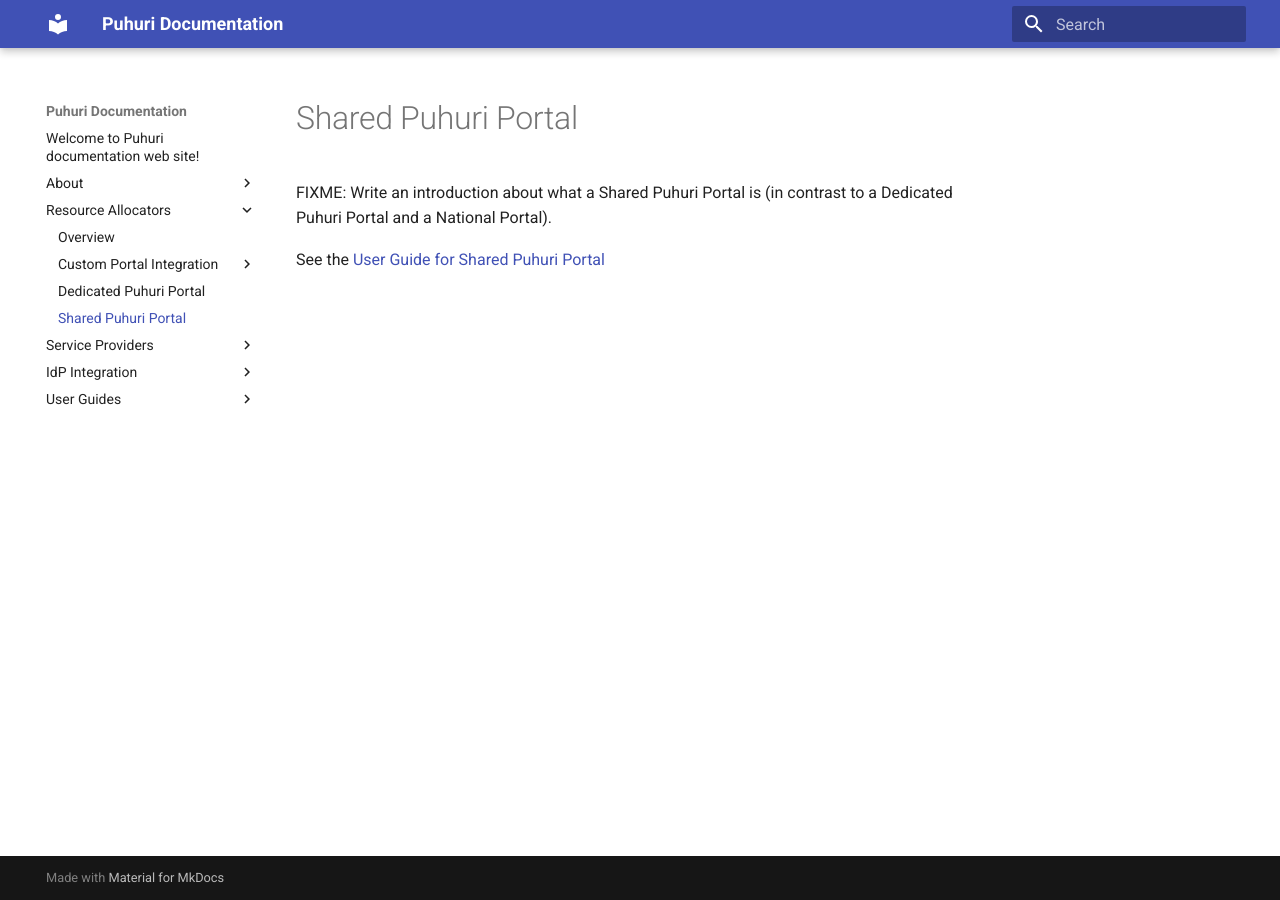
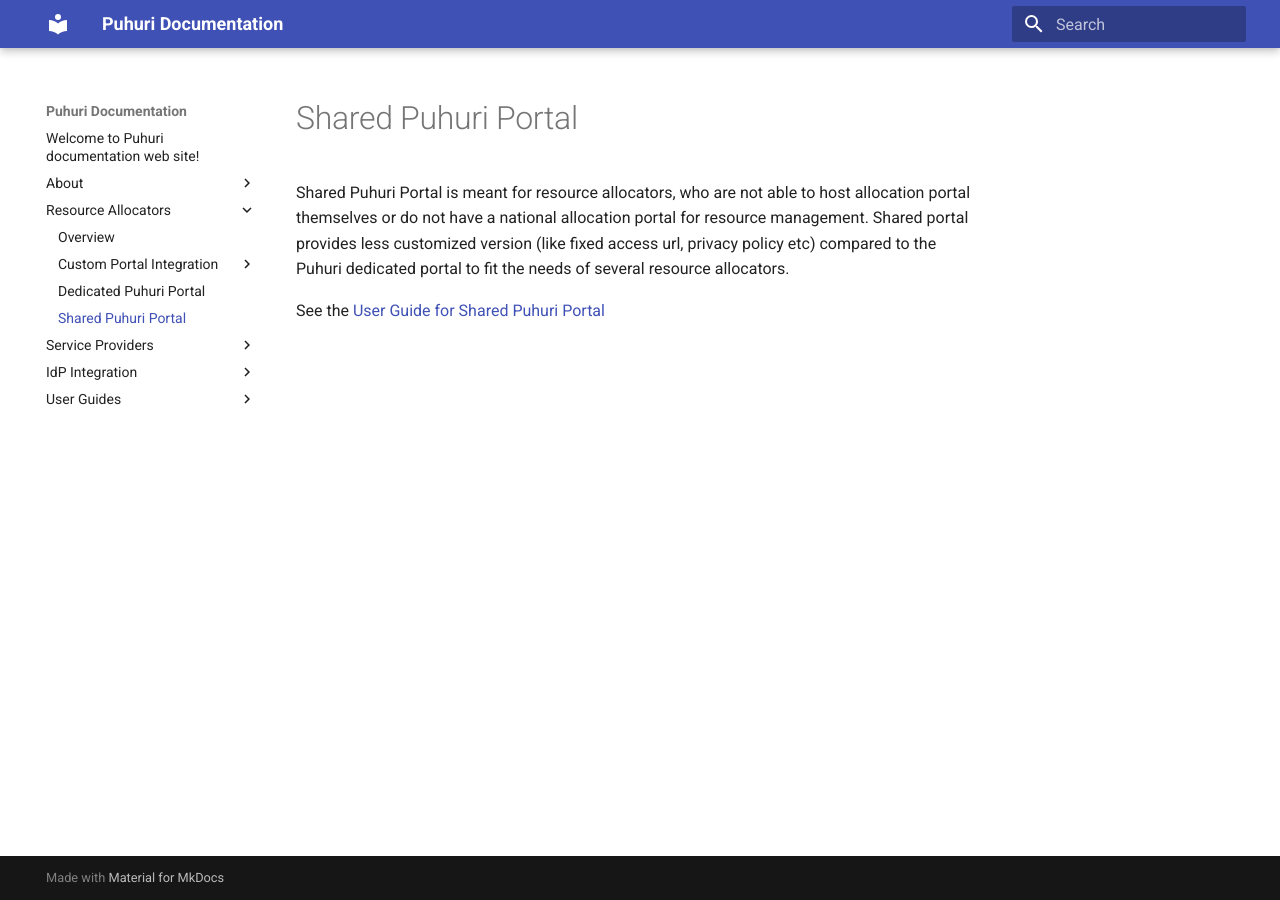
Before and after one commit to neicnordic/puhuri-web, an MkDocs documentation site: the page built from docs/shared-puhuri-portal.md, in a window 1280 px wide. Built offline with MkDocs 1.6.1 and Material for MkDocs 9.7.7, drawn with Linux system fonts in a browser that asks for light colours.

Commit message:
Added brief descriptions for dedicated and shared Puhuri portals

```diff
--- a/docs/shared-puhuri-portal.md
+++ b/docs/shared-puhuri-portal.md
@@ -1,6 +1,6 @@
 # Shared Puhuri Portal
 
-FIXME: Write an introduction about what a Shared Puhuri Portal is
-(in contrast to a Dedicated Puhuri Portal and a National Portal).
+Shared Puhuri Portal is meant for resource allocators, who are not able to host allocation portal themselves or do not have a national allocation portal for resource management.
+Shared portal provides less customized version (like fixed access url, privacy policy etc) compared to the Puhuri dedicated portal to fit the needs of several resource allocators.
 
 See the [User Guide for Shared Puhuri Portal](user_guides/user_guide_shared/organization_and_project_management_shared.md)
```
Also changed, not shown: docs/dedicated-puhuri-portal.md (+1 -3 lines).
